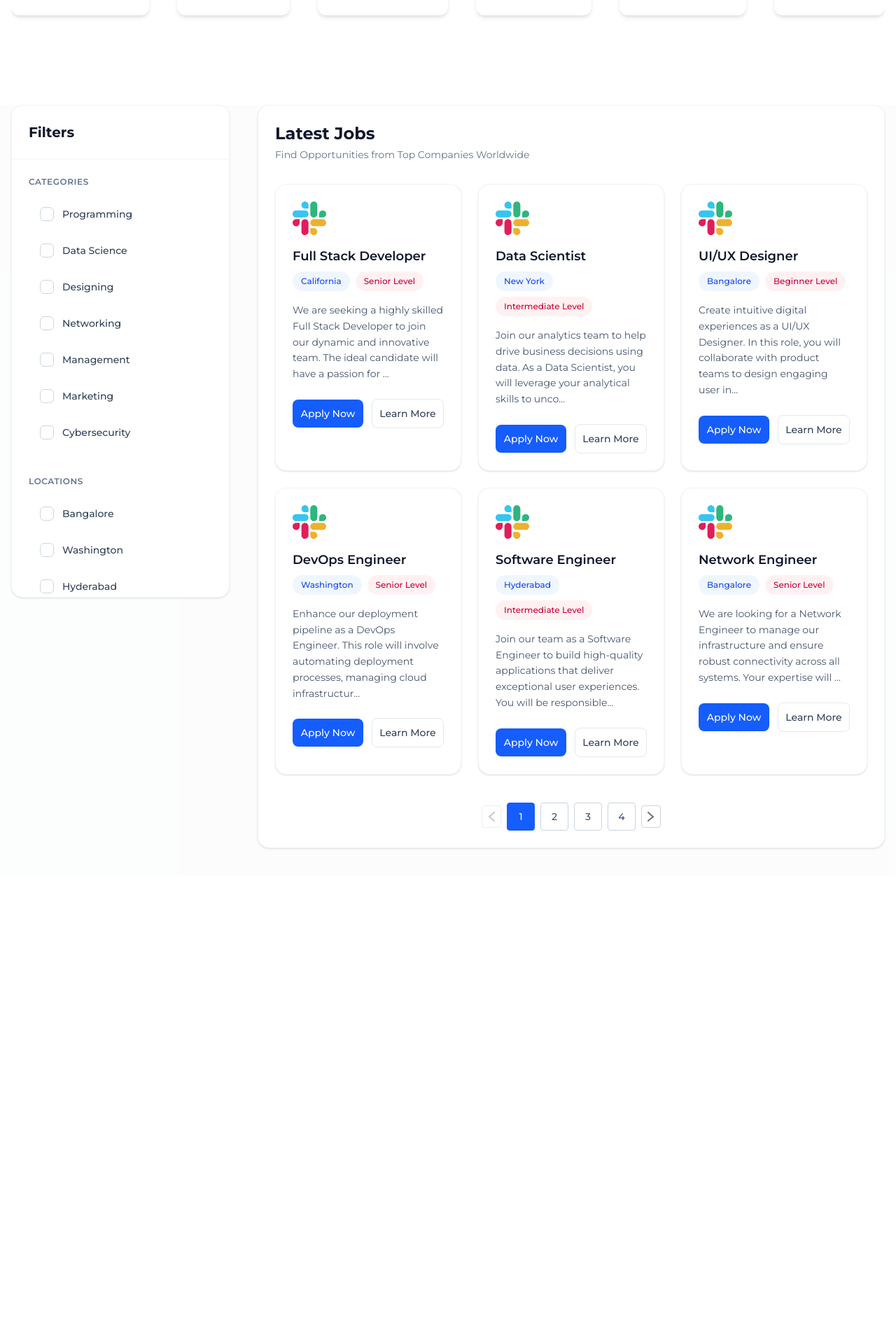
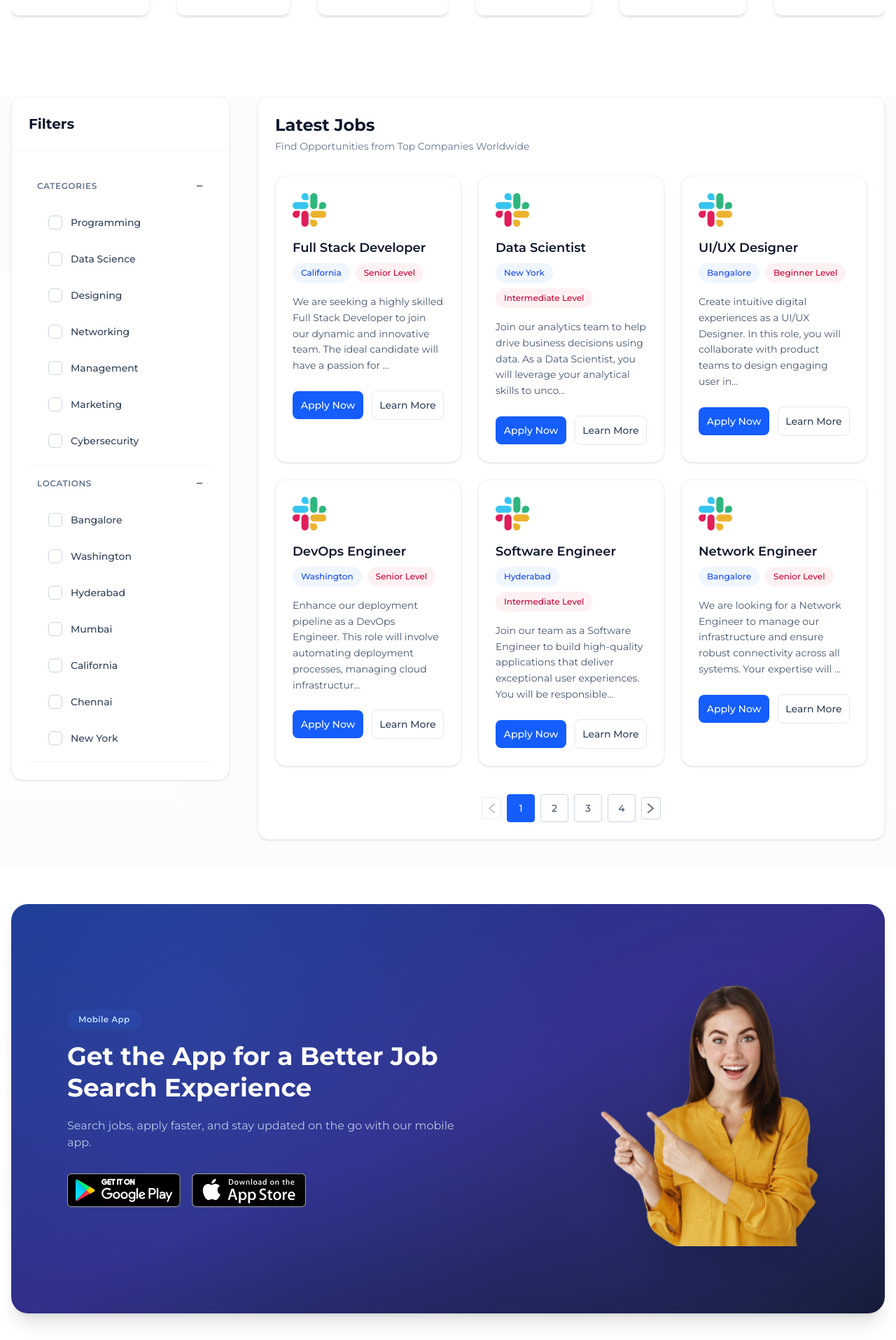
Before and after one commit to suhail19-oss/InsiderJobs, a React (Vite) app in the folder client/: page / in a window 1280 px wide. Shown: the part 882-2797 px from the top of the page at 70% size. Before the commit the page ends 2134 px from the top, so only its background shows below. Built offline with nearby package versions, Linux system fonts and the light colour scheme; no server answers.

Commit message:
Add AppDownload and Footer components; update Home page layout

```diff
--- /dev/null
+++ b/client/src/components/AppDownload.jsx
@@ -0,0 +1,48 @@
+import { assets } from "../assets/assets.js";
+
+function AppDownload() {
+  return (
+    <div className="container px-4 2xl:px-20 mx-auto my-13">
+      <div className="relative overflow-hidden rounded-3xl bg-gradient-to-br from-blue-900 via-indigo-900 to-slate-900 px-8 py-14 sm:px-14 sm:py-20 lg:px-20 lg:py-24 text-white shadow-xl">
+        <div className="absolute inset-0 bg-[radial-gradient(circle_at_20%_30%,rgba(59,130,246,0.18),transparent_55%)]" />
+        <div className="absolute inset-0 bg-[radial-gradient(circle_at_80%_70%,rgba(99,102,241,0.14),transparent_55%)]" />
+
+        <div className="relative flex flex-col lg:flex-row items-center justify-between gap-12">
+          <div className="max-w-xl text-center lg:text-left">
+            <span className="inline-block mb-4 rounded-full bg-blue-500/10 px-4 py-1.5 text-xs font-semibold tracking-wide text-blue-200">
+              Mobile App
+            </span>
+
+            <h2 className="text-3xl sm:text-4xl font-bold leading-tight mb-5">
+              Get the App for a Better Job Search Experience
+            </h2>
+
+            <p className="text-sm sm:text-base text-blue-100/80 mb-8">
+              Search jobs, apply faster, and stay updated on the go with our
+              mobile app.
+            </p>
+
+            <div className="flex items-center justify-center lg:justify-start gap-4">
+              <a href="#" className="cursor-pointer transition hover:scale-105">
+                <img src={assets.play_store} alt="" className="h-12" />
+              </a>
+              <a href="#" className="cursor-pointer transition hover:scale-105">
+                <img src={assets.app_store} alt="" className="h-12" />
+              </a>
+            </div>
+          </div>
+
+          <div className="relative">
+            <img
+              src={assets.app_main_img}
+              alt=""
+              className="w-[260px] sm:w-[300px] lg:w-[340px] drop-shadow-2xl"
+            />
+          </div>
+        </div>
+      </div>
+    </div>
+  );
+}
+
+export default AppDownload;
--- /dev/null
+++ b/client/src/components/Footer.jsx
@@ -0,0 +1,38 @@
+import { assets } from "../assets/assets.js";
+
+function Footer() {
+  return (
+    <footer className="bg-white border-t border-slate-200 mt-20">
+      <div className="container mx-auto 2xl:px-20 px-6 py-4">
+        <div className="flex flex-col sm:flex-row items-center justify-between gap-6">
+          <div className="flex flex-col items-center sm:items-start gap-2">
+            <img src={assets.logo} alt="" className="h-8" />
+            <p className="text-sm text-slate-500">
+              © InsiderJobs. All Rights Reserved
+            </p>
+          </div>
+
+          <div className="flex items-center gap-5">
+            <img
+              src={assets.facebook_icon}
+              alt=""
+              className="w-5 h-5 cursor-pointer opacity-70 hover:opacity-100 transition"
+            />
+            <img
+              src={assets.twitter_icon}
+              alt=""
+              className="w-5 h-5 cursor-pointer opacity-70 hover:opacity-100 transition"
+            />
+            <img
+              src={assets.instagram_icon}
+              alt=""
+              className="w-5 h-5 cursor-pointer opacity-70 hover:opacity-100 transition"
+            />
+          </div>
+        </div>
+      </div>
+    </footer>
+  );
+}
+
+export default Footer;
--- a/client/src/components/Hero.jsx
+++ b/client/src/components/Hero.jsx
@@ -90,7 +90,7 @@ function Hero() {
           </span>
         </div>
 
-        <div className="flex items-center justify-center gap-6 sm:gap-10 overflow-x-auto whitespace-nowrap pt-2 pb-4">
+        <div className="flex items-center justify-center gap-6 sm:gap-10 overflow-x-auto whitespace-nowrap pt-2 pb-1">
           {[
             assets.microsoft_logo,
             assets.accenture_logo,
--- a/client/src/components/JobCard.jsx
+++ b/client/src/components/JobCard.jsx
@@ -32,11 +32,11 @@ function JobCard({ job }) {
       />
 
       <div className="flex items-center gap-3">
-        <button className="flex-1 cursor-pointer bg-blue-600 hover:bg-blue-700 text-white text-sm font-medium py-2.5 rounded-lg transition">
+        <button className="flex-1 cursor-pointer bg-blue-600 hover:bg-blue-700 text-white text-sm font-medium py-2.5 rounded-lg transition hover:shadow-md">
           Apply Now
         </button>
 
-        <button className="flex-1 cursor-pointer border border-slate-200 hover:border-blue-400 hover:text-blue-600 text-slate-700 text-sm font-medium py-2.5 rounded-lg transition">
+        <button className="flex-1 cursor-pointer border border-slate-200 hover:border-blue-400 hover:text-blue-600 text-slate-700 text-sm font-medium py-2.5 rounded-lg transition hover:shadow-md">
           Learn More
         </button>
       </div>
--- a/client/src/components/JobListing.jsx
+++ b/client/src/components/JobListing.jsx
@@ -11,6 +11,8 @@ function JobListing() {
   const [currentPage, setCurrentPage] = useState(1);
   const [selectedCategories, setSelectedCategories] = useState([]);
   const [selectedLocations, setSelectedLocations] = useState([]);
+  const [openCategories, setOpenCategories] = useState(true);
+  const [openLocations, setOpenLocations] = useState(true);
   const JOBS_PER_PAGE = 6;
   const totalPages = Math.ceil(jobs.length / JOBS_PER_PAGE);
 
@@ -41,7 +43,7 @@ function JobListing() {
       <div className="container mx-auto 2xl:px-20 px-4 pb-10">
         <div className="flex flex-col lg:flex-row gap-10">
           <aside className="w-full lg:w-1/4">
-            <div className="bg-white rounded-2xl shadow-sm border border-slate-100 sticky top-24 max-h-[calc(100vh-6rem)] flex flex-col">
+            <div className="bg-white rounded-2xl shadow-sm border border-slate-100 sticky top-24">
               <div className="p-6 border-b border-slate-100">
                 <div className="flex items-center justify-between">
                   <h2 className="text-xl font-bold text-slate-900">Filters</h2>
@@ -50,7 +52,7 @@ function JobListing() {
                     selectedLocations.length > 0) && (
                     <button
                       onClick={clearFilters}
-                      className="text-xs font-medium text-blue-600 hover:text-blue-800 underline underline-offset-4"
+                      className="text-xs font-medium text-blue-600 hover:text-blue-800 hover:opacity-90 underline underline-offset-4 cursor-pointer transition"
                     >
                       Clear All
                     </button>
@@ -110,36 +112,47 @@ function JobListing() {
                 </button>
 
                 <div className={`${showFilter ? "block" : "hidden"} lg:block`}>
-                  <div className="mb-10">
-                    <h4 className="text-xs font-semibold uppercase tracking-wider text-slate-500 mb-4">
+                  <div className="p-3 border-b border-slate-100">
+                    <button
+                      onClick={() => setOpenCategories((p) => !p)}
+                      className="w-full flex items-center justify-between text-xs font-semibold uppercase tracking-wider text-slate-500 mb-4"
+                    >
                       Categories
-                    </h4>
+                      <span className="text-lg">
+                        {openCategories ? "−" : "+"}
+                      </span>
+                    </button>
+
+                    {openCategories && (
                       <ul className="space-y-2">
                         {JobCategories.map((category, index) => {
-                        const isChecked = selectedCategories.includes(category);
+                          const isChecked =
+                            selectedCategories.includes(category);
                           return (
                             <li key={index}>
                               <label
-                              className={`relative flex items-center gap-3 px-4 py-3 rounded-xl cursor-pointer transition-all ${
+                                className={`relative flex items-center gap-3 px-4 py-3 rounded-xl cursor-pointer transition ${
                                   isChecked
                                     ? "bg-blue-50 text-blue-700"
                                     : "hover:bg-slate-50 text-slate-700"
                                 }`}
                               >
                                 {isChecked && (
-                                <span className="absolute left-0 top-2 bottom-2 w-1 rounded-r bg-blue-600" />
+                                  <span className="absolute left-0 top-2 bottom-2 w-1 bg-blue-600 rounded-r" />
                                 )}
                                 <input
                                   type="checkbox"
                                   checked={isChecked}
-                                onChange={() => handleCategoryChange(category)}
+                                  onChange={() =>
+                                    handleCategoryChange(category)
+                                  }
                                   className="hidden"
                                 />
                                 <div
-                                className={`w-5 h-5 flex items-center justify-center rounded-md ${
+                                  className={`w-5 h-5 rounded-md flex items-center justify-center ${
                                     isChecked
                                       ? "bg-blue-600"
-                                    : "bg-white border border-slate-300"
+                                      : "border border-slate-300 bg-white"
                                   }`}
                                 >
                                   <svg
@@ -166,19 +179,29 @@ function JobListing() {
                           );
                         })}
                       </ul>
+                    )}
                   </div>
 
-                  <div>
-                    <h4 className="text-xs font-semibold uppercase tracking-wider text-slate-500 mb-4">
+                  <div className="p-3 border-b border-slate-100">
+                    <button
+                      onClick={() => setOpenLocations((prev) => !prev)}
+                      className="w-full flex items-center justify-between text-xs font-semibold uppercase tracking-wider text-slate-500 mb-4"
+                    >
                       Locations
-                    </h4>
+                      <span className="text-lg">
+                        {openLocations ? "−" : "+"}
+                      </span>
+                    </button>
+
+                    {openLocations && (
                       <ul className="space-y-2">
                         {JobLocations.map((location, index) => {
-                        const isChecked = selectedLocations.includes(location);
+                          const isChecked =
+                            selectedLocations.includes(location);
                           return (
                             <li key={index}>
                               <label
-                              className={`relative flex items-center gap-3 px-4 py-3 rounded-xl cursor-pointer transition-all ${
+                                className={`relative flex items-center gap-3 px-4 py-3 rounded-xl cursor-pointer transition ${
                                   isChecked
                                     ? "bg-blue-50 text-blue-700"
                                     : "hover:bg-slate-50 text-slate-700"
@@ -187,12 +210,16 @@ function JobListing() {
                                 {isChecked && (
                                   <span className="absolute left-0 top-2 bottom-2 w-1 rounded-r bg-blue-600" />
                                 )}
+
                                 <input
                                   type="checkbox"
                                   checked={isChecked}
-                                onChange={() => handleLocationChange(location)}
+                                  onChange={() =>
+                                    handleLocationChange(location)
+                                  }
                                   className="hidden"
                                 />
+
                                 <div
                                   className={`w-5 h-5 flex items-center justify-center rounded-md ${
                                     isChecked
@@ -216,6 +243,7 @@ function JobListing() {
                                     />
                                   </svg>
                                 </div>
+
                                 <span className="text-sm font-medium">
                                   {location}
                                 </span>
@@ -224,6 +252,7 @@ function JobListing() {
                           );
                         })}
                       </ul>
+                    )}
                   </div>
                 </div>
               </div>
@@ -246,6 +275,7 @@ function JobListing() {
                     <JobCard key={index} job={job} />
                   ))}
               </div>
+
               {jobs.length > 0 && totalPages > 1 && (
                 <div className="flex items-center justify-center gap-2 mt-10">
                   <button
@@ -253,7 +283,11 @@ function JobListing() {
                     onClick={() => setCurrentPage((p) => Math.max(1, p - 1))}
                     className="p-2 rounded border border-slate-300 disabled:opacity-40"
                   >
-                    <img src={assets.left_arrow_icon} alt="" />
+                    <img
+                      src={assets.left_arrow_icon}
+                      alt=""
+                      className="cursor-pointer"
+                    />
                   </button>
 
                   {Array.from({ length: totalPages }).map((_, index) => {
@@ -262,7 +296,7 @@ function JobListing() {
                       <button
                         key={page}
                         onClick={() => setCurrentPage(page)}
-                        className={`w-10 h-10 rounded border text-sm font-medium transition ${
+                        className={`w-10 h-10 rounded border text-sm font-medium transition cursor-pointer ${
                           currentPage === page
                             ? "bg-blue-600 text-white border-blue-600"
                             : "border-slate-300 text-slate-600 hover:bg-slate-100"
@@ -278,9 +312,13 @@ function JobListing() {
                     onClick={() =>
                       setCurrentPage((p) => Math.min(totalPages, p + 1))
                     }
-                    className="p-2 rounded border border-slate-300 disabled:opacity-40"
+                    className="p-2 rounded border border-slate-300 disabled:opacity-40 cursor-pointer"
                   >
-                    <img src={assets.right_arrow_icon} alt="" />
+                    <img
+                      src={assets.right_arrow_icon}
+                      alt=""
+                      className="cursor-pointer"
+                    />
                   </button>
                 </div>
               )}
--- a/client/src/pages/Home.jsx
+++ b/client/src/pages/Home.jsx
@@ -1,6 +1,8 @@
 import Navbar from "../components/Navbar";
 import Hero from "../components/Hero";
 import JobListing from "../components/JobListing";
+import AppDownload from "../components/AppDownload";
+import Footer from "../components/Footer";
 
 function Home() {
   return (
@@ -8,6 +10,8 @@ function Home() {
       <Navbar />
       <Hero />
       <JobListing />
+      <AppDownload />
+      <Footer />
     </div>
   );
 }
```
Lines whose indentation alone changed are shown as unchanged.
